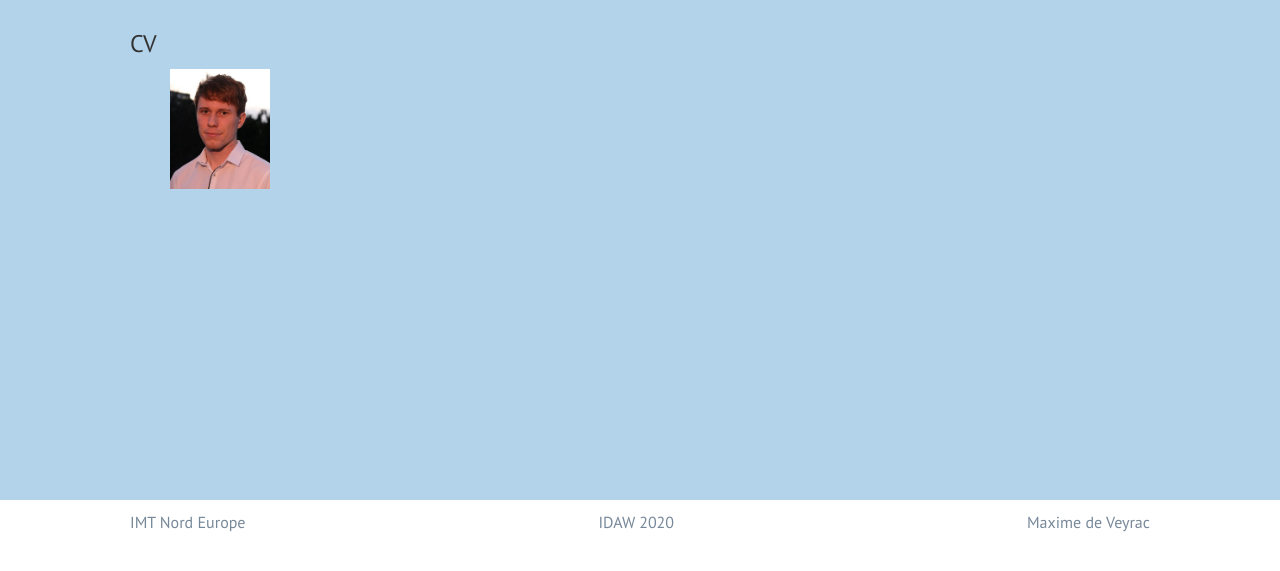
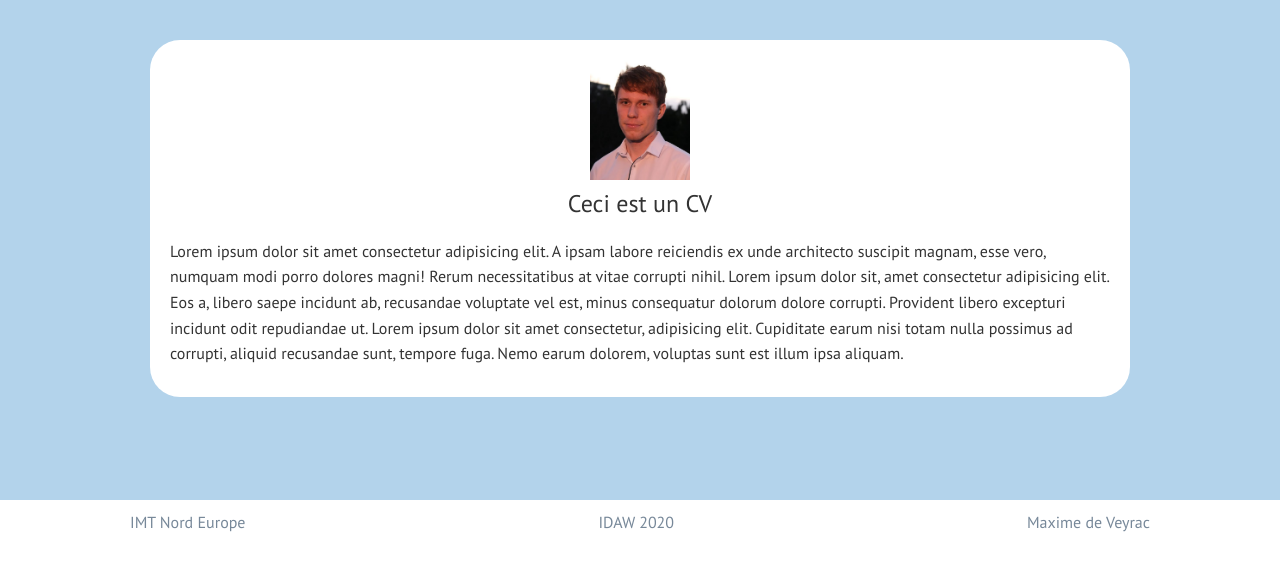
Before and after one commit to maximedv9/IDAW, a PHP site: page /cv.html in a window 1280 px wide. Shown: the part 70-641 px from the top of the page. Run offline with PHP 8.4, Linux system fonts and the light colour scheme.

Commit message:
Final version

```diff
--- a/css/style.css
+++ b/css/style.css
@@ -47,6 +47,9 @@ img {
 }
 
 .navbar {
+  position: fixed;
+  top: 0;
+  width: 100%;
   background-color: #047;
   color: #fff;
   height: 70px;
@@ -75,8 +78,10 @@ img {
 }
 
 .showcase {
+  margin-top: 70px;
   padding: 20px;
-  height: 500px;
+  height: 100%;
+  min-height: 500px;
   background-color: rgb(179, 211, 235);
 }
 
@@ -93,3 +98,23 @@ img {
   align-items: center;
   height: 100%;
 }
+
+.cvcard {
+  display: flex;
+  flex-direction: column;
+  justify-content: center;
+  align-items: center;
+  background-color: #fff;
+  border-radius: 30px;
+  margin: 20px;
+  padding: 20px;
+}
+
+.card {
+  display: flex;
+  flex-direction: column;
+  background-color: #fff;
+  border-radius: 30px;
+  margin: 20px;
+  padding: 20px;
+}
--- a/cv.html
+++ b/cv.html
@@ -20,12 +20,22 @@
       </div>
     </div>
     <section class="showcase">
-      <div class="container grid">
-        <div class="showcase-text">
-          <h1>CV</h1>
-          <div class="container">
-            <img src="photo_cv.jpg" style="width: 100px; height: 120px" />
-          </div>
+      <div class="container">
+        <div class="cvcard">
+          <img src="photo_cv.jpg" style="width: 100px; height: 120px" />
+          <h2>Ceci est un CV</h2>
+          <p>
+            Lorem ipsum dolor sit amet consectetur adipisicing elit. A ipsam
+            labore reiciendis ex unde architecto suscipit magnam, esse vero,
+            numquam modi porro dolores magni! Rerum necessitatibus at vitae
+            corrupti nihil. Lorem ipsum dolor sit, amet consectetur adipisicing
+            elit. Eos a, libero saepe incidunt ab, recusandae voluptate vel est,
+            minus consequatur dolorum dolore corrupti. Provident libero
+            excepturi incidunt odit repudiandae ut. Lorem ipsum dolor sit amet
+            consectetur, adipisicing elit. Cupiditate earum nisi totam nulla
+            possimus ad corrupti, aliquid recusandae sunt, tempore fuga. Nemo
+            earum dolorem, voluptas sunt est illum ipsa aliquam.
+          </p>
         </div>
       </div>
     </section>
--- a/features.html
+++ b/features.html
@@ -21,7 +21,7 @@
     </div>
     <section class="showcase">
       <div class="container grid">
-        <div class="showcase-text">
+        <div class="card">
           <h1>Home</h1>
           <p>
             Lorem, ipsum dolor sit amet consectetur adipisicing elit. Numquam
--- a/index.html
+++ b/index.html
@@ -21,7 +21,7 @@
     </div>
     <section class="showcase">
       <div class="container grid">
-        <div class="showcase-text">
+        <div class="card">
           <h1>Home</h1>
           <p>
             Lorem, ipsum dolor sit amet consectetur adipisicing elit. Numquam
--- a/projects.html
+++ b/projects.html
@@ -21,7 +21,7 @@
     </div>
     <section class="showcase">
       <div class="container grid">
-        <div class="showcase-text">
+        <div class="card">
           <h1>Project 1</h1>
           <p>
             Lorem, ipsum dolor sit amet consectetur adipisicing elit. Numquam
@@ -29,6 +29,8 @@
             consectetur quidem laborum corrupti mollitia beatae, sapiente vero!
             Voluptates dicta rerum aut!
           </p>
+        </div>
+        <div class="card">
           <h1>Project 2</h1>
           <p>
             Lorem, ipsum dolor sit amet consectetur adipisicing elit. Numquam
@@ -36,6 +38,8 @@
             consectetur quidem laborum corrupti mollitia beatae, sapiente vero!
             Voluptates dicta rerum aut!
           </p>
+        </div>
+        <div class="card">
           <h1>Project 3</h1>
           <p>
             Lorem, ipsum dolor sit amet consectetur adipisicing elit. Numquam
```
